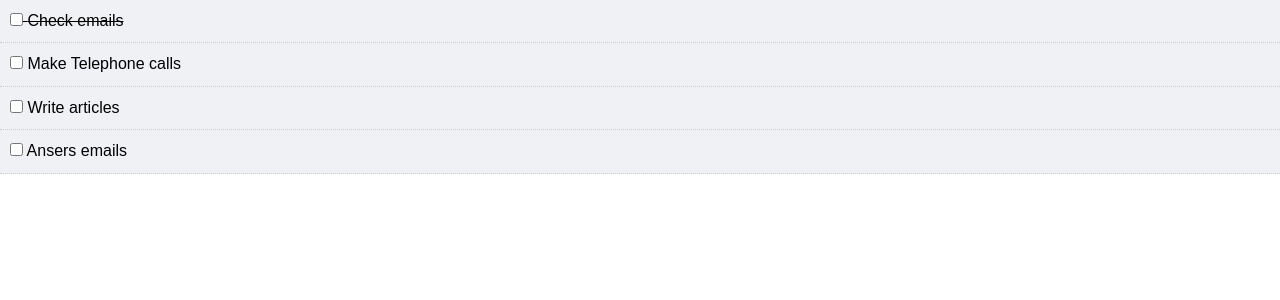
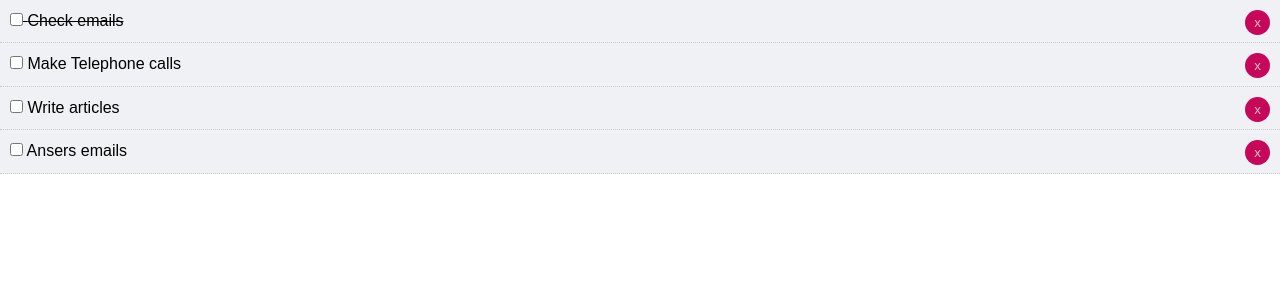
Before and after one commit to sunisakc/TodoList, a React (Create React App) app: page / in a window 1280 px wide. Shown: the top 300 px of the page. Built offline with nearby package versions, Linux system fonts and the light colour scheme.

Commit message:
Create delete

```diff
--- a/src/App.js
+++ b/src/App.js
@@ -36,11 +36,18 @@
       return todo;
     }) });
    }
+   //Delete
+   delTodo = (id) => {
+    this.setState({ todos: [...this.state.todos.filter(todo => todo.id
+      !== id)]})
+   }
+
   render() {
 
     return (
       <div className="App">
-        <Todos todos={this.state.todos} markComplete={this.markComplete}/>
+        <Todos todos={this.state.todos} markComplete={this.markComplete}
+        delTodo={this.delTodo}/>
       </div>
     );
   }
--- a/src/components/Todoitems.js
+++ b/src/components/Todoitems.js
@@ -1,5 +1,6 @@
 import React, { Component } from 'react';
 import PropTypes from 'prop-types';
+
 
 export class Todoitems extends Component {
   getStyle = () => {
@@ -22,6 +23,7 @@
         <p>
           <input type="checkbox" onChange={this.props.markComplete.bind(this,id)} /> {''}
         { title }
+        <button onClick ={this.props.delTodo.bind(this, id)} style={btnStyle}>x</button>
         </p>
       </div>
     )
@@ -32,5 +34,13 @@
   todo: PropTypes.object.isRequired
 }
 
-
+const btnStyle = {
+  background:'#c6075a',
+  color:'#c9c5c7',
+  border: 'none',
+  padding: '5px 9px',
+  borderRadius: '50%',
+  cursor: 'pointer',
+  float:'right'
+}
 export default Todoitems
--- a/src/components/Todos.js
+++ b/src/components/Todos.js
@@ -7,7 +7,7 @@
 
   render() {
       return this.props.todos.map((todo) => (
-          <Todoitems key={todo.id} todo={todo} markComplete= {this.props.markComplete}/>
+          <Todoitems key={todo.id} todo={todo} markComplete= {this.props.markComplete} delTodo= {this.props.delTodo}/>
       ));
   }
 }
```
